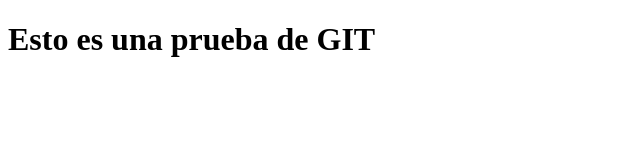
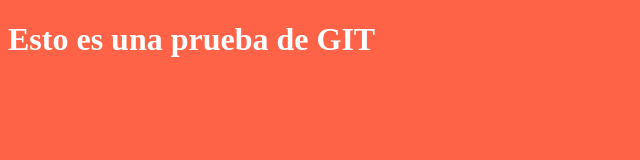
Before and after one commit to javomenendez/GIT_test, a plain HTML site: page index.html in a window 1280 px wide. Shown: the whole page, without its empty margins (0-640 px from the left). Drawn offline with Linux system fonts and the light colour scheme.

Commit message:
Se creo hoja de estilo

```diff
--- a/index.html
+++ b/index.html
@@ -4,6 +4,7 @@
     <meta charset="UTF-8" />
     <meta http-equiv="X-UA-Compatible" content="IE=edge" />
     <meta name="viewport" content="width=device-width, initial-scale=1.0" />
+    <link rel="stylesheet" href="stylesheet.css" />
     <title>Document</title>
   </head>
   <body>
--- /dev/null
+++ b/stylesheet.css
@@ -0,0 +1,6 @@
+body {
+  background-color: tomato;
+}
+h1 {
+  color: white;
+}
```
